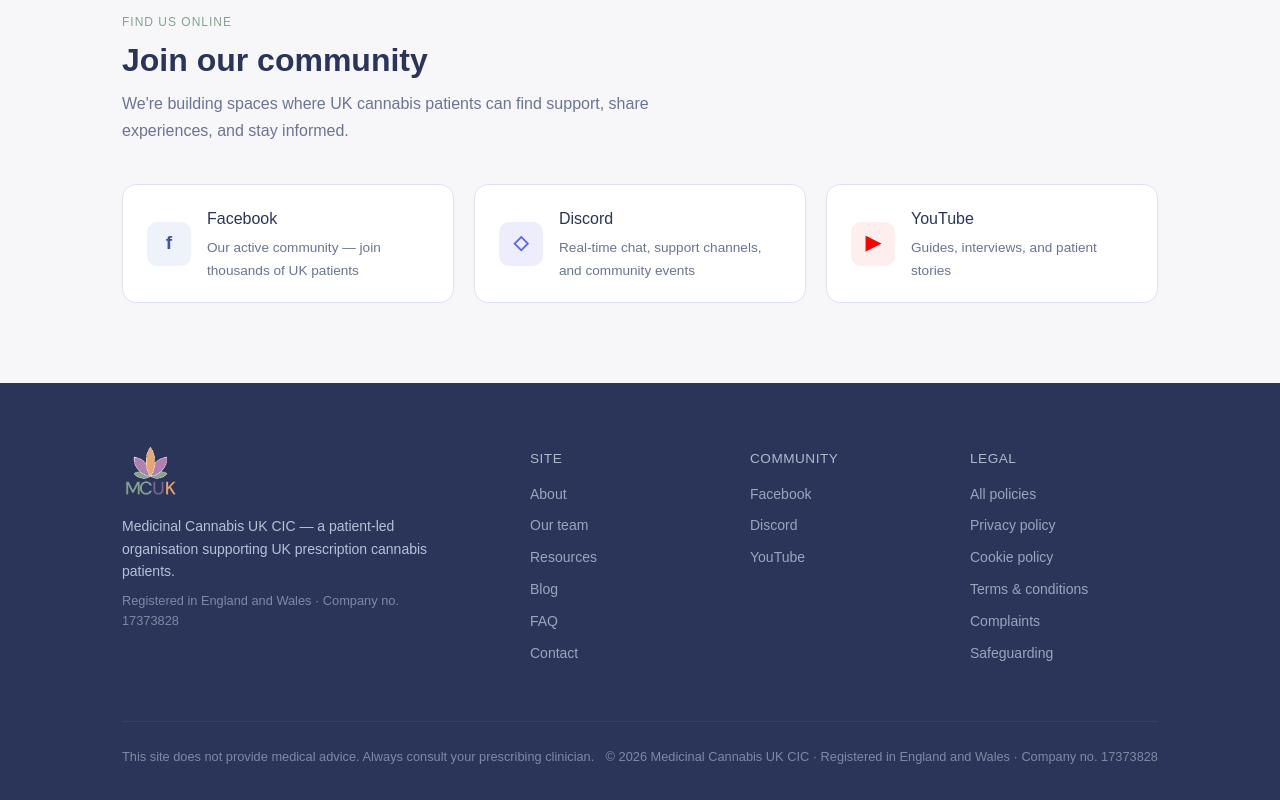
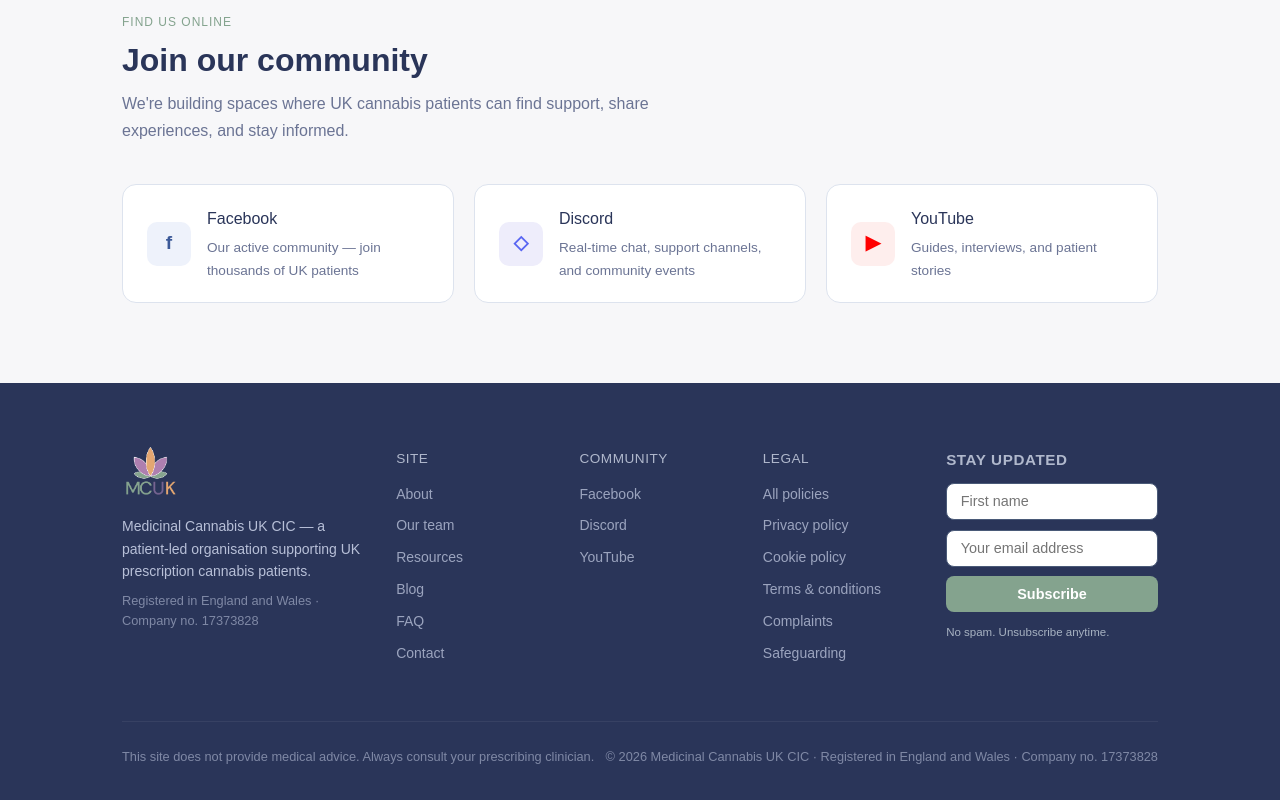
Before and after one commit to the-lexolotl/MCUKCIC, a Next.js app: page / in a window 1280 px wide. Shown: the part 1618-2418 px from the top of the page. Built offline with nearby package versions, Linux system fonts and the light colour scheme; a web font is replaced by a local one.

Commit message:
fixed footer. re added newsletter sub

```diff
--- a/components/Footer.tsx
+++ b/components/Footer.tsx
@@ -1,9 +1,10 @@
 import Link from 'next/link'
 import Image from 'next/image'
+import NewsletterSignup from './NewsletterSignup'
 
 export default function Footer() {
   return (
-    <footer className="footer">
+      <footer className="footer">
       <div className="container">
         <div className="footer-inner">
           <div className="footer-brand">
@@ -41,6 +42,9 @@
             <Link href="/policies/complaints">Complaints</Link>
             <Link href="/policies/safeguarding">Safeguarding</Link>
           </div>
+          <div className="footer-newsletter">
+            <NewsletterSignup variant="compact" />
+          </div>
         </div>
         <div className="footer-bottom">
           <p>This site does not provide medical advice. Always consult your prescribing clinician.</p>
@@ -48,5 +52,5 @@
         </div>
       </div>
     </footer>
-  )
+    )
 }
--- a/styles/globals.css
+++ b/styles/globals.css
@@ -387,7 +387,7 @@
 
 .footer-inner {
   display: grid;
-  grid-template-columns: 2fr 1fr 1fr 1fr;
+  grid-template-columns: 1.6fr 1fr 1fr 1fr 1.4fr;
   gap: 2rem;
   margin-bottom: 3rem;
 }
```
